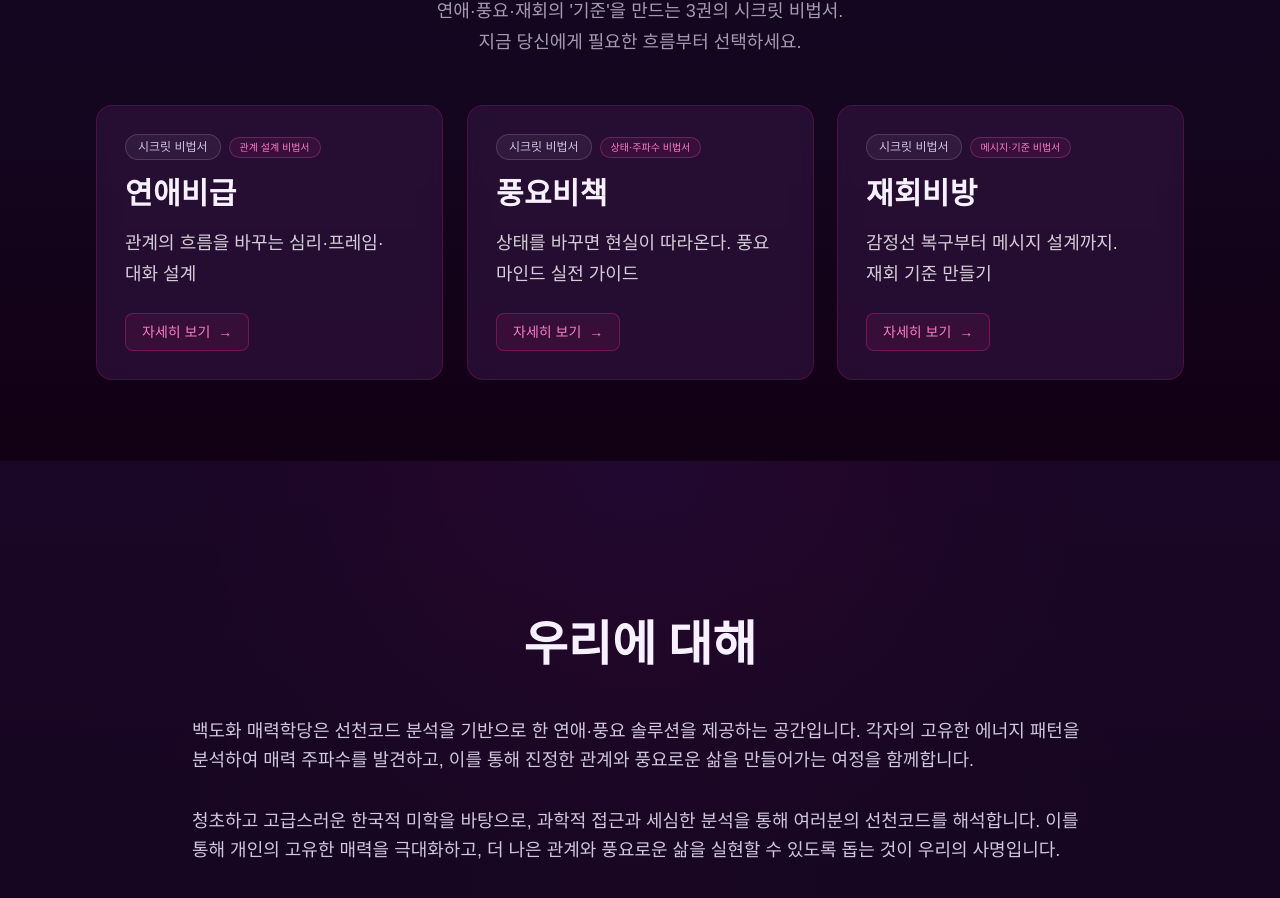
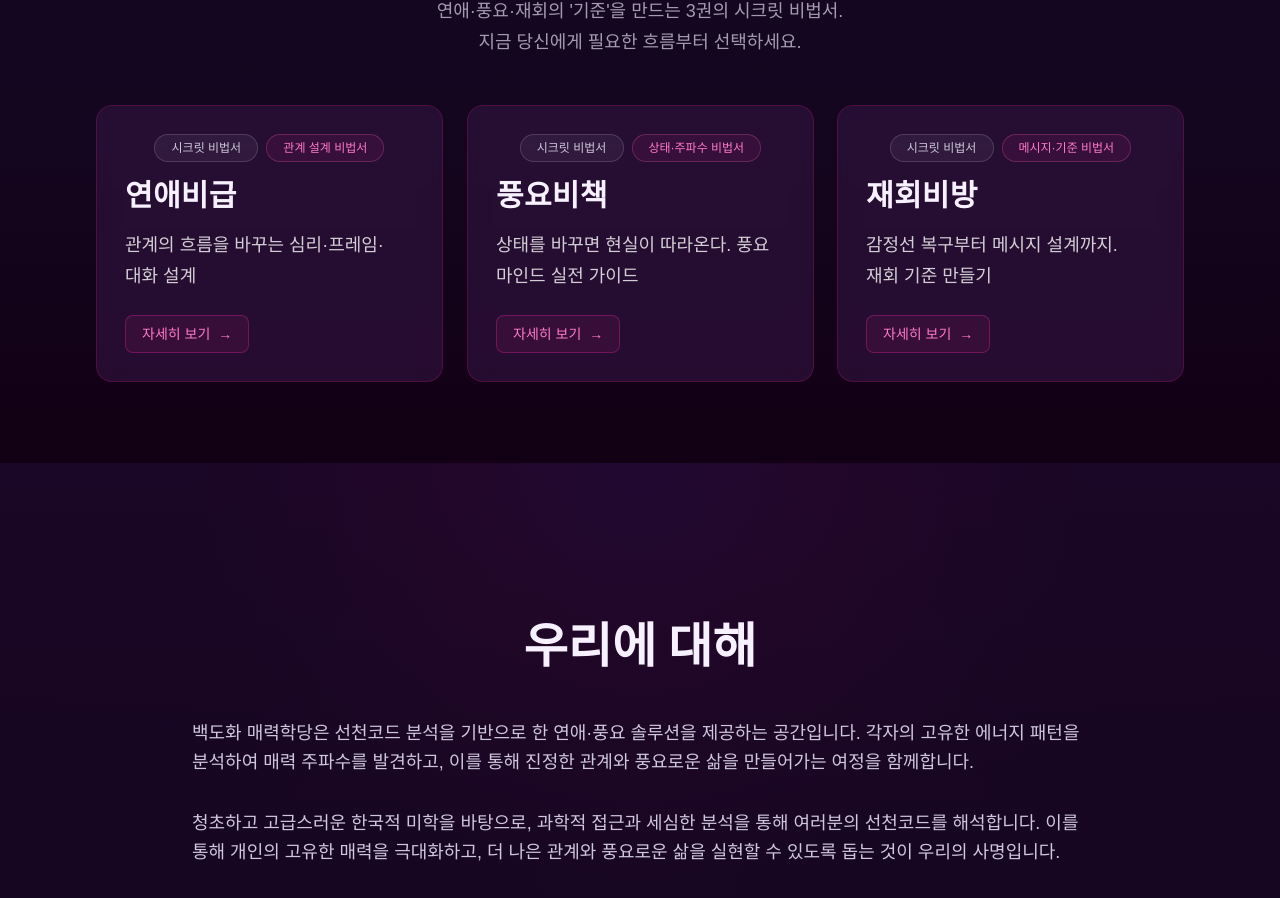
Before and after one commit to woolbo100/buzasun, a Next.js app: page / in a window 1280 px wide. Shown: the part 3070-3968 px from the top of the page. Built offline with nearby package versions, Linux system fonts and the light colour scheme.

Commit message:
update design

```diff
--- a/components/Ebooks.tsx
+++ b/components/Ebooks.tsx
@@ -161,9 +161,9 @@ export default function Ebooks() {
                       }}
                     >
                       {/* 카테고리 태그 */}
-                      <div className="flex items-center gap-2 mb-4 flex-wrap">
+                      <div className="flex items-center gap-2 mb-4 flex-wrap justify-center">
                         <div
-                          className="inline-flex items-center rounded-full border px-3 py-1 text-xs"
+                          className="inline-flex items-center justify-center rounded-full border h-7 min-w-[104px] px-4 text-xs leading-none"
                           style={{
                             borderColor: 'rgba(255, 255, 255, 0.15)',
                             background: 'rgba(255, 255, 255, 0.05)',
@@ -174,7 +174,7 @@ export default function Ebooks() {
                         </div>
                         {ebook.subLabel && (
                           <div
-                            className="inline-flex items-center rounded-full border px-2.5 py-0.5 text-[10px]"
+                            className="inline-flex items-center justify-center rounded-full border h-7 min-w-[104px] px-4 text-xs leading-none"
                             style={{
                               borderColor: 'rgba(255, 105, 180, 0.25)',
                               background: 'rgba(255, 42, 166, 0.08)',
```
